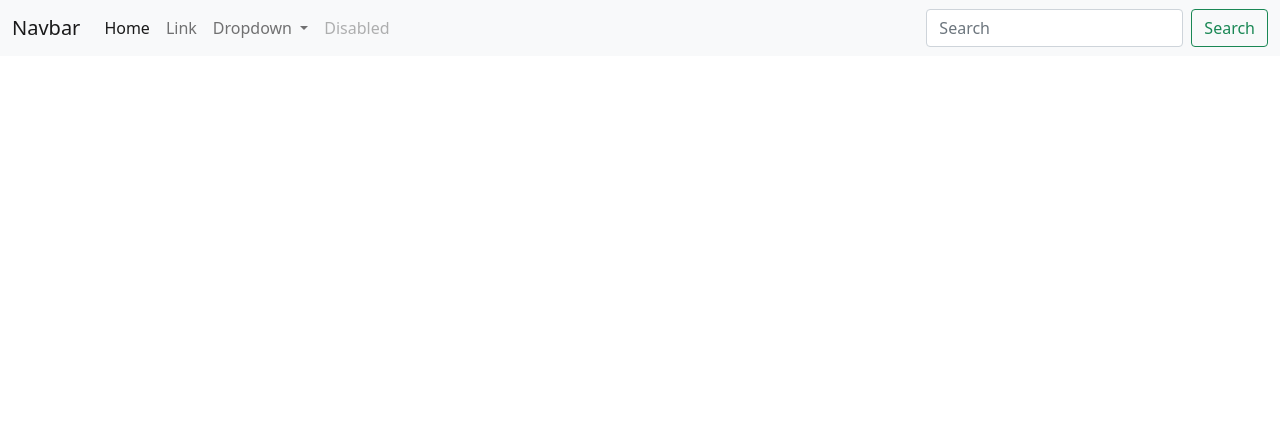
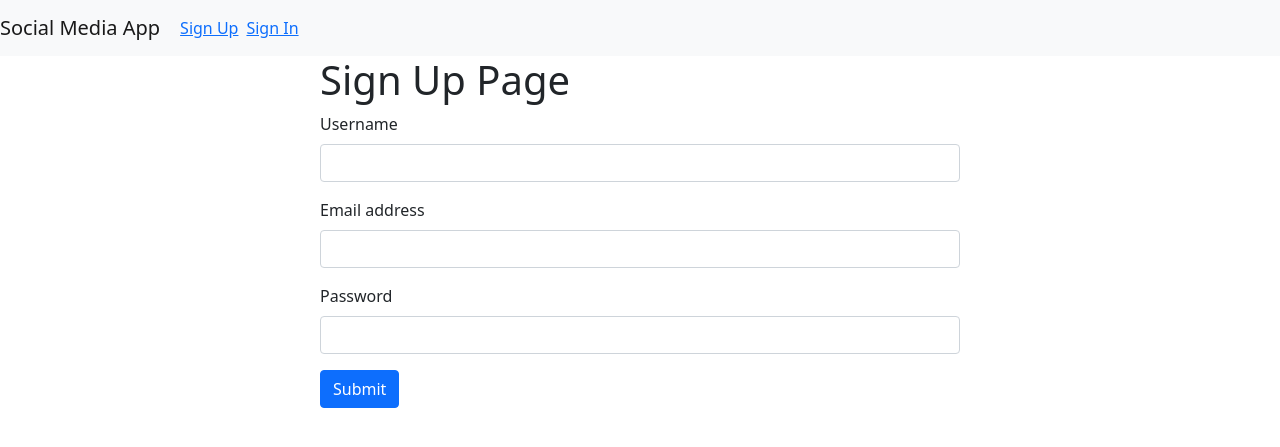
Before and after one commit to shashank00818/Django_Social_media_project, a Django app: page /signup/ in a window 1280 px wide. Shown: the top 447 px of the page. Run offline with Django 4.2, Linux system fonts and the light colour scheme.

Commit message:
sign up and out completed with some views

```diff
--- a/media_app/templates/base.html
+++ b/media_app/templates/base.html
@@ -1,62 +1,31 @@
-<!doctype html>
+<!DOCTYPE html>
 <html lang="en">
+
 <head>
   <!-- Required meta tags -->
-    <meta charset="utf-8">
-    <meta name="viewport" content="width=device-width, initial-scale=1">
-
+  <meta charset="utf-8" />
+  <meta name="viewport" content="width=device-width, initial-scale=1" />
   <!-- Bootstrap CSS -->
-    <link href="https://cdn.jsdelivr.net/npm/bootstrap@5.0.2/dist/css/bootstrap.min.css" rel="stylesheet" integrity="sha384-EVSTQN3/azprG1Anm3QDgpJLIm9Nao0Yz1ztcQTwFspd3yD65VohhpuuCOmLASjC" crossorigin="anonymous">
-
+  <link href="https://cdn.jsdelivr.net/npm/bootstrap@5.0.2/dist/css/bootstrap.min.css" rel="stylesheet"
+    integrity="sha384-EVSTQN3/azprG1Anm3QDgpJLIm9Nao0Yz1ztcQTwFspd3yD65VohhpuuCOmLASjC" crossorigin="anonymous" />
   <title>Social Media App</title>
 </head>
+
 <body>
   <nav class="navbar navbar-expand-lg navbar-light bg-light">
-        <div class="container-fluid">
-          <a class="navbar-brand" href="#">Navbar</a>
-          <button class="navbar-toggler" type="button" data-bs-toggle="collapse" data-bs-target="#navbarSupportedContent" aria-controls="navbarSupportedContent" aria-expanded="false" aria-label="Toggle navigation">
-            <span class="navbar-toggler-icon"></span>
-          </button>
-          <div class="collapse navbar-collapse" id="navbarSupportedContent">
-            <ul class="navbar-nav me-auto mb-2 mb-lg-0">
-              <li class="nav-item">
-                <a class="nav-link active" aria-current="page" href="#">Home</a>
-              </li>
-              <li class="nav-item">
-                <a class="nav-link" href="#">Link</a>
-              </li>
-              <li class="nav-item dropdown">
-                <a class="nav-link dropdown-toggle" href="#" id="navbarDropdown" role="button" data-bs-toggle="dropdown" aria-expanded="false">
-                  Dropdown
-                </a>
-                <ul class="dropdown-menu" aria-labelledby="navbarDropdown">
-                  <li><a class="dropdown-item" href="#">Action</a></li>
-                  <li><a class="dropdown-item" href="#">Another action</a></li>
-                  <li><hr class="dropdown-divider"></li>
-                  <li><a class="dropdown-item" href="#">Something else here</a></li>
-                </ul>
-              </li>
-              <li class="nav-item">
-                <a class="nav-link disabled" href="#" tabindex="-1" aria-disabled="true">Disabled</a>
-              </li>
-            </ul>
-            <form class="d-flex">
-              <input class="form-control me-2" type="search" placeholder="Search" aria-label="Search">
-              <button class="btn btn-outline-success" type="submit">Search</button>
-            </form>
-          </div>
-        </div>
+    <a class="navbar-brand" href="#">Social Media App</a>
+    {% if request.user.is_authenticated %}
+    <a class="p-1 rounded" href="/signout">Sign Out</a>
+    {% else %}
+    <a class="p-1 rounded" href="/signup">Sign Up</a>
+    <a class="p-1 rounded" href="/signin">Sign In</a>
+    {% endif %}
   </nav>
+  {% block content %}
+  {% endblock %}
+  <script src="https://cdn.jsdelivr.net/npm/bootstrap@5.0.2/dist/js/bootstrap.bundle.min.js"
+    integrity="sha384-MrcW6ZMFYlzcLA8Nl+NtUVF0sA7MsXsP1UyJoMp4YLEuNSfAP+JcXn/tWtIaxVXM"
+    crossorigin="anonymous"></script>
+</body>
 
-    <!-- Optional JavaScript; choose one of the two! -->
-
-    <!-- Option 1: Bootstrap Bundle with Popper -->
-    <script src="https://cdn.jsdelivr.net/npm/bootstrap@5.0.2/dist/js/bootstrap.bundle.min.js" integrity="sha384-MrcW6ZMFYlzcLA8Nl+NtUVF0sA7MsXsP1UyJoMp4YLEuNSfAP+JcXn/tWtIaxVXM" crossorigin="anonymous"></script>
-
-    <!-- Option 2: Separate Popper and Bootstrap JS -->
-    <!--
-    <script src="https://cdn.jsdelivr.net/npm/@popperjs/core@2.9.2/dist/umd/popper.min.js" integrity="sha384-IQsoLXl5PILFhosVNubq5LC7Qb9DXgDA9i+tQ8Zj3iwWAwPtgFTxbJ8NT4GN1R8p" crossorigin="anonymous"></script>
-    <script src="https://cdn.jsdelivr.net/npm/bootstrap@5.0.2/dist/js/bootstrap.min.js" integrity="sha384-cVKIPhGWiC2Al4u+LWgxfKTRIcfu0JTxR+EQDz/bgldoEyl4H0zUF0QKbrJ0EcQF" crossorigin="anonymous"></script>
-    -->
-  </body>
 </html>
--- /dev/null
+++ b/media_app/templates/index.html
@@ -0,0 +1,6 @@
+{% extends 'base.html' %}
+
+{% block content %}
+<h1>Welcome to the App</h1>
+<h2>Sign Up or Sign in to enjot the content</h2>
+{% endblock %}
--- a/media_app/templates/profile_settings.html
+++ b/media_app/templates/profile_settings.html
@@ -1 +1,6 @@
 {% extends 'base.html' %}
+
+{% block content %}
+  <h1>Welcome {{username }}</h1>
+  <h2>Email {{email}}
+{% endblock %}
--- a/media_app/templates/sign_up.html
+++ b/media_app/templates/sign_up.html
@@ -1 +1,21 @@
 {% extends 'base.html' %}
+
+{% block content %}
+<form style="width: 50%; margin: 0 auto;" method="POST" action="{% url 'sign_up' %}">
+    {% csrf_token %}
+    <h1>Sign Up Page</h1>
+    <div class="mb-3">
+        <label for="username" class="form-label">Username</label>
+        <input type="text" class="form-control" id="username" aria-describedby="userNameHelp" name="username" />
+    </div>
+    <div class="mb-3">
+        <label for="email" class="form-label">Email address</label>
+        <input type="email" class="form-control" id="email" aria-describedby="emailHelp" name="email" />
+    </div>
+    <div class="mb-3">
+        <label for="password" class="form-label">Password</label>
+        <input type="password" class="form-control" id="password" name="password" />
+    </div>
+    <button type="submit" class="btn btn-primary">Submit</button>
+</form>
+{% endblock %}
--- a/media_app/urls.py
+++ b/media_app/urls.py
@@ -2,6 +2,7 @@ from django.urls import path
 from media_app import views
 
 urlpatterns = [
+    path('', views.index, name='index'),
     path('signup/', views.sign_up, name='sign_up'),
     path('signin/', views.sign_in, name='sign_in'),
     path('signout/', views.sign_out, name='sign_out'),
--- a/media_app/views.py
+++ b/media_app/views.py
@@ -2,6 +2,10 @@ from django.shortcuts import render, redirect
 from django.contrib.auth.models import auth
 from media_app.models import User
 from django.contrib.auth.decorators import login_required
+
+def index(request):
+    page_name="index.html"
+    return render(request, page_name)
 
 def sign_up(request):
     page_name='sign_up.html'
```
Lines whose indentation alone changed are shown as unchanged.
